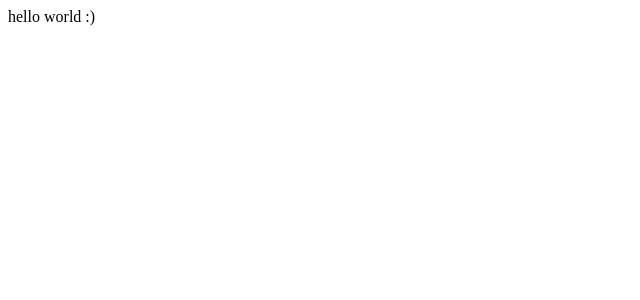
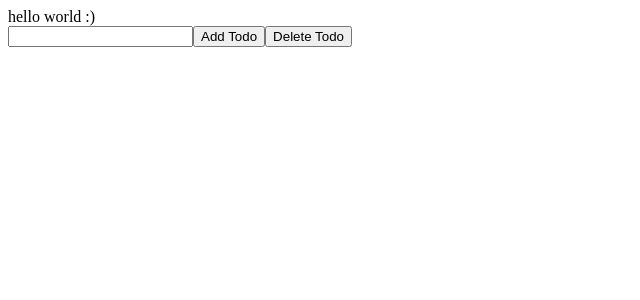
Before and after one commit to Jawad63/redo-todo-react, a React (Create React App) app: page / in a window 1280 px wide. Shown: the top 300 px of the page, without its empty margins (0-640 px from the left). Built offline with nearby package versions, Linux system fonts and the light colour scheme.

Commit message:
creating input field and buttons

```diff
--- a/src/App.js
+++ b/src/App.js
@@ -3,8 +3,14 @@ import TodoList from "./TodoList";
 
 function App() {
   return (
-    // creating a todo list:
-    <TodoList />
+    // adding the input for new Todo:
+    // A fragment(<></>) will allow us to return multiple things. A JS function will only return one thing that's why we have to use an empty element here.
+    <>
+      <TodoList />
+      <input type="text" />
+      <button>Add Todo</button>
+      <button>Delete Todo</button>
+    </>
 
   )
 }
```
